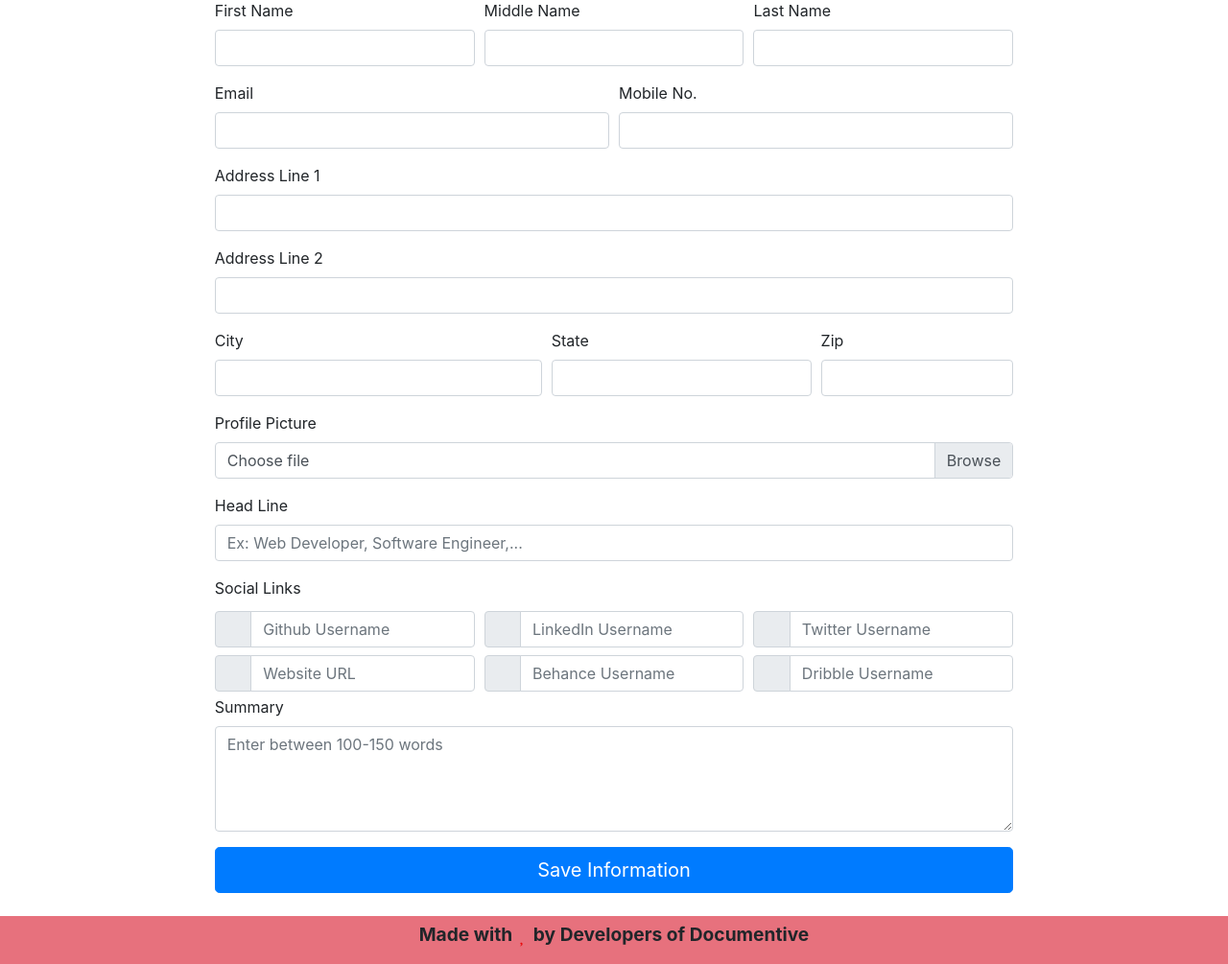
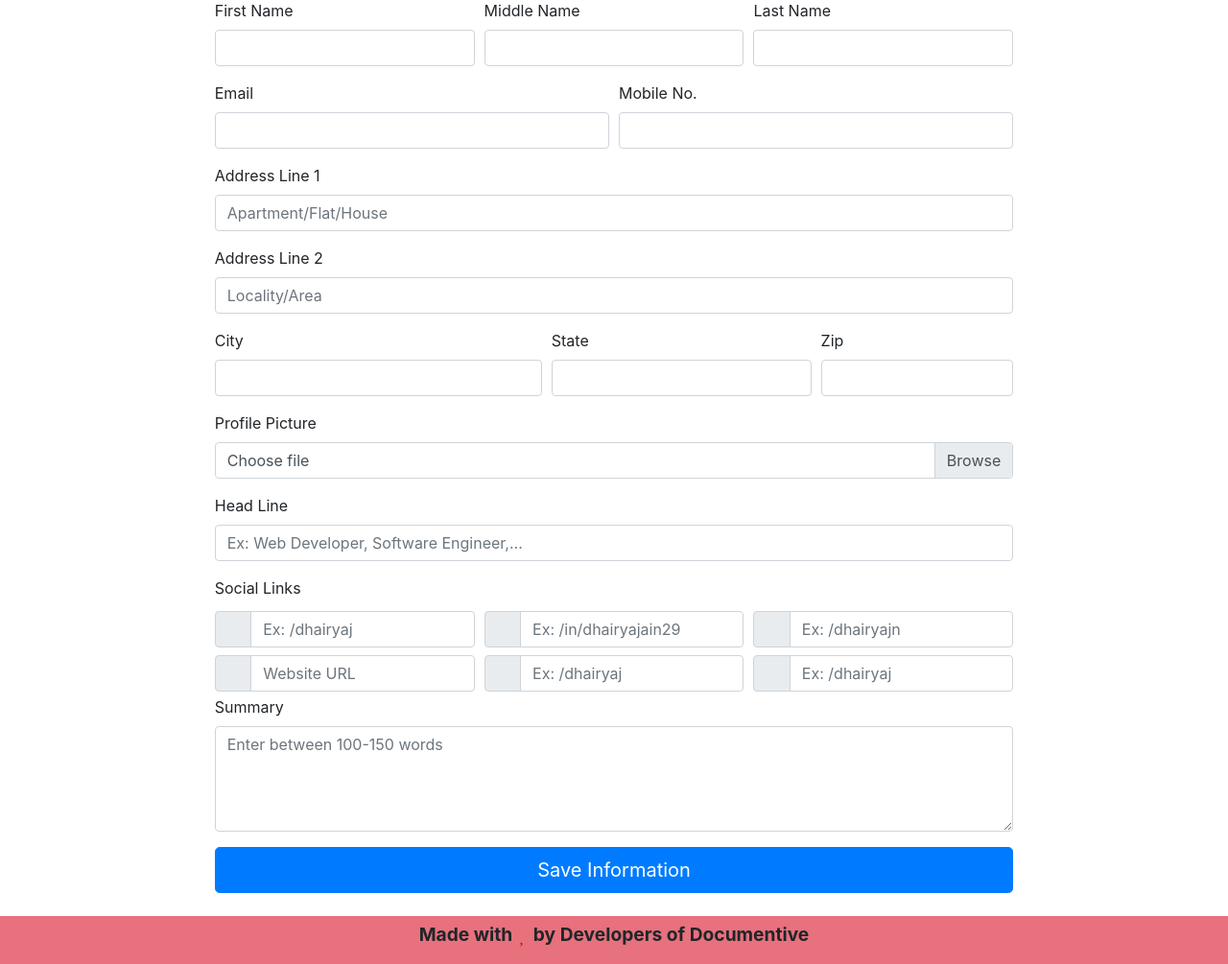
Before and after one commit to Documentive/TemplateBuddy-Old, a Flask app: page /personal in a window 1280 px wide. Shown: the part 304-1309 px from the top of the page at 96% size. Run offline with Flask 2, Linux system fonts and the light colour scheme; some libraries are stand-ins or nearby versions; some web fonts are replaced.

Commit message:
Modified Placeholders

```diff
--- a/templates/personaldetails.html
+++ b/templates/personaldetails.html
@@ -83,12 +83,12 @@
                     <!-- Address -->
                     <div class="form-group">
                         <label for="inputAddress">Address Line 1</label>
-                        <input type="text" class="form-control" id="address_1" placeholder="">
+                        <input type="text" class="form-control" id="address_1" placeholder="Apartment/Flat/House">
                     </div>
 
                     <div class="form-group">
                         <label for="inputAddress2">Address Line 2</label>
-                        <input type="text" class="form-control" id="address_2" placeholder="">
+                        <input type="text" class="form-control" id="address_2" placeholder="Locality/Area">
                     </div>
 
                     <div class="form-row">
@@ -136,7 +136,7 @@
                                 <div class="input-group-prepend">
                                   <div class="input-group-text"><i class="fa fa-github" aria-hidden="true"></i></div>
                                 </div>
-                                <input type="text" class="form-control" id="github" placeholder="Github Username">
+                                <input type="text" class="form-control" id="github" placeholder="Ex: /dhairyaj">
                               </div>
                             </div>
 
@@ -146,7 +146,7 @@
                                 <div class="input-group-prepend">
                                   <div class="input-group-text"><i class="fa fa-linkedin" aria-hidden="true"></i></div>
                                 </div>
-                                <input type="text" class="form-control" id="linkedin" placeholder="LinkedIn Username">
+                                <input type="text" class="form-control" id="linkedin" placeholder="Ex: /in/dhairyajain29">
                               </div>
                             </div>
 
@@ -156,7 +156,7 @@
                                   <div class="input-group-prepend">
                                     <div class="input-group-text"><i class="fa fa-twitter" aria-hidden="true"></i></div>
                                   </div>
-                                  <input type="text" class="form-control" id="twitter" placeholder="Twitter Username">
+                                  <input type="text" class="form-control" id="twitter" placeholder="Ex: /dhairyajn">
                                 </div>
                             </div>
 
@@ -176,7 +176,7 @@
                                   <div class="input-group-prepend">
                                     <div class="input-group-text"><i class="fa fa-behance" aria-hidden="true"></i></div>
                                   </div>
-                                  <input type="text" class="form-control" id="behance" placeholder="Behance Username">
+                                  <input type="text" class="form-control" id="behance" placeholder="Ex: /dhairyaj">
                                 </div>
                               </div>
 
@@ -186,7 +186,7 @@
                                   <div class="input-group-prepend">
                                     <div class="input-group-text"><i class="fa fa-dribbble" aria-hidden="true"></i></div>
                                   </div>
-                                  <input type="text" class="form-control" id="dribble" placeholder="Dribble Username">
+                                  <input type="text" class="form-control" id="dribble" placeholder="Ex: /dhairyaj">
                                 </div>
                               </div>
 
```
